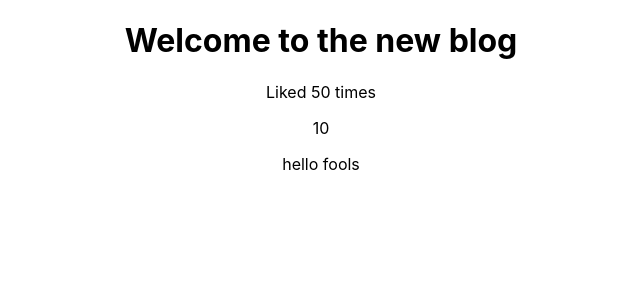
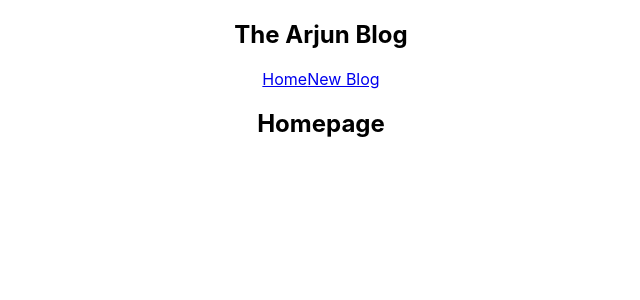
Before and after one commit to armathur123/ReactBlog, a React (Create React App) app: page / in a window 1280 px wide. Shown: the top 300 px of the page, without its empty margins (319-959 px from the left). Built offline with nearby package versions, Linux system fonts and the light colour scheme.

Commit message:
#5 Multiple Components

```diff
--- a/src/App.js
+++ b/src/App.js
@@ -1,16 +1,13 @@
 import './App.css';
+import Navbar from './navbar'
+import Home from './Home'
 
 function App() {
-  const title = "Welcome to the new blog";
-  const likes = 50;
-  const person = {name :'arjun', age: 21};
   return (
     <div className="App">
+      <Navbar/> {/*self closing*/}
       <div className="content">
-        <h1>{title}</h1>
-        <p>Liked {likes} times</p>
-        <p>{ 10 }</p>
-        <p>{"hello fools"}</p>
+        <Home></Home>
       </div>
     </div>
   );
--- /dev/null
+++ b/src/Home.js
@@ -0,0 +1,9 @@
+const Home = () => {
+    return (
+        <div className="home">
+            <h2>Homepage</h2>
+        </div>
+    );
+}
+
+export default Home;
--- /dev/null
+++ b/src/navbar.js
@@ -0,0 +1,13 @@
+const Navbar = () => {
+    return (
+        <nav className="navbar">
+            <h1>The Arjun Blog</h1>
+            <div className="links">
+                <a href="/">Home</a>
+                <a href="/create">New Blog</a>
+            </div>
+        </nav>
+    );
+}
+
+export default Navbar;
```
